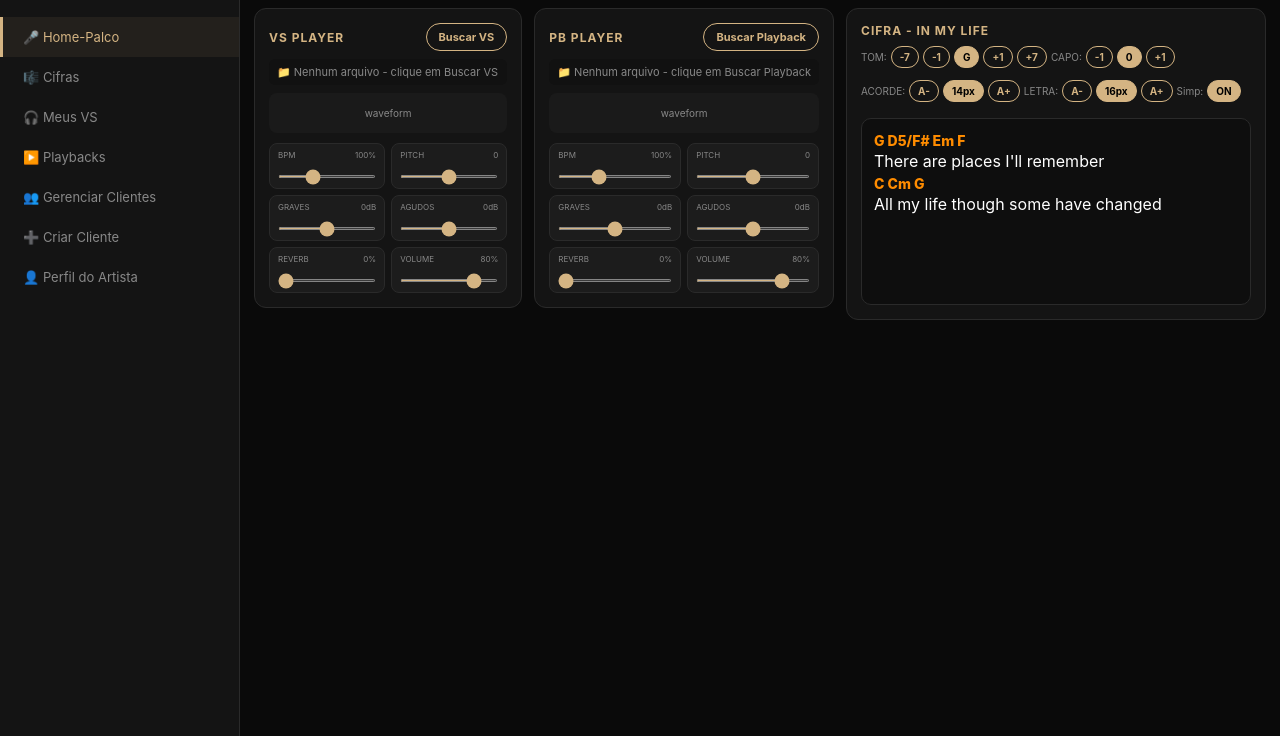
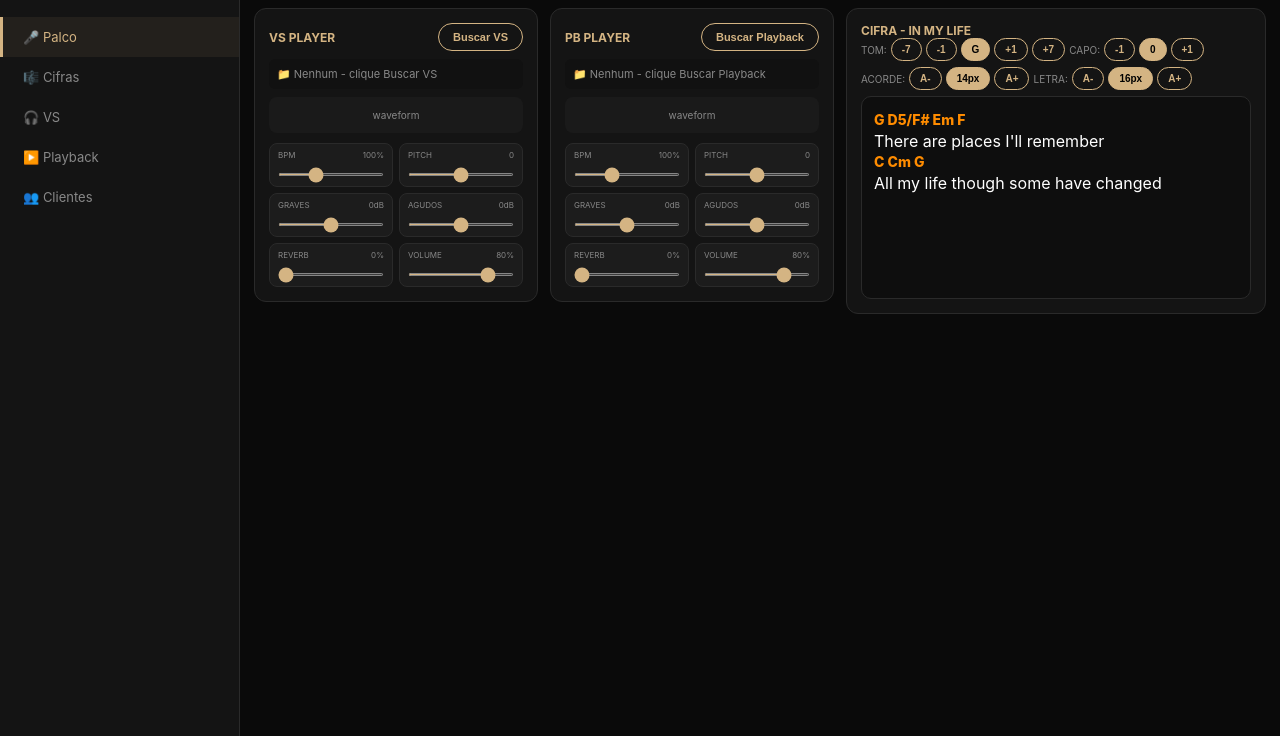
Before and after one commit to takitakisom-dev/TAKI-PRO-LIVE, a plain HTML site: page index.html in a window 1280 px wide. Shown: the part 64-800 px from the top of the page. Drawn offline with Linux system fonts and the light colour scheme.

Commit message:
Update index.html

```diff
--- a/index.html
+++ b/index.html
@@ -2,133 +2,104 @@
 <html lang="pt-BR">
 <head>
 <meta charset="UTF-8">
-<meta name="viewport" content="width=device-width, initial-scale=1.0, maximum-scale=1.0">
-<title>SHOWTIME PRO v3.8</title>
+<meta name="viewport" content="width=device-width, initial-scale=1.0, maximum-scale=1.0, user-scalable=no">
+<title>SHOWTIME PRO v3.9 FIX</title>
 <style>
+*{margin:0;padding:0;box-sizing:border-box}
+html,body{overflow-x:hidden!important;width:100%;max-width:100vw}
 :root{--bg:#0A0A0A;--card:#141414;--card2:#1C1C1C;--gold:#D4B483;--orange:#FF8C00;--white:#FAFAFA;--gray:#888;--border:#2A2A2A}
-*{margin:0;padding:0;box-sizing:border-box;font-family:Inter,system-ui}
-body{background:var(--bg);color:var(--white);min-height:100vh}
+body{background:var(--bg);color:var(--white);font-family:Inter,system-ui}
 aside{width:240px;background:var(--card);border-right:1px solid var(--border);padding:20px 0;position:fixed;height:100vh;z-index:100;transition:.3s}
 aside .logo{padding:0 20px 20px;color:var(--gold);font-weight:900;letter-spacing:2px;border-bottom:1px solid var(--border);margin-bottom:20px}
-aside nav a{display:flex;gap:10px;padding:12px 20px;color:var(--gray);text-decoration:none;font-size:13px;border-left:3px solid transparent;cursor:pointer}
+aside nav a{display:flex;gap:10px;padding:12px 20px;color:var(--gray);text-decoration:none;font-size:13px;border-left:3px solid transparent}
 aside nav a.active,aside nav a:hover{background:rgba(212,180,131,.08);color:var(--gold);border-left-color:var(--gold)}
-main{margin-left:240px;padding:14px;display:grid;grid-template-columns:1fr 1fr 420px;gap:12px}
-.topbar{grid-column:1/-1;display:flex;justify-content:space-between;align-items:center;background:var(--card);border:1px solid var(--border);padding:12px 16px;border-radius:12px}
+main{margin-left:240px;padding:14px;display:grid;grid-template-columns:1fr 1fr 420px;gap:12px;max-width:100%;overflow-x:hidden}
+.topbar{grid-column:1/-1;display:flex;justify-content:space-between;align-items:center;background:var(--card);border:1px solid var(--border);padding:12px 16px;border-radius:12px;width:100%}
 .hamburger{display:none;font-size:22px;background:none;border:none;color:var(--gold);cursor:pointer}
-.card{background:var(--card);border:1px solid var(--border);border-radius:12px;padding:14px}
-.card h3{color:var(--gold);font-size:12px;letter-spacing:1px;margin-bottom:8px;display:flex;justify-content:space-between;align-items:center}
-.btn{padding:6px 12px;border-radius:20px;border:1px solid var(--gold);background:transparent;color:var(--gold);font-size:11px;font-weight:700;cursor:pointer}
-.btn.gold{background:var(--gold);color:#000;border-color:var(--gold)}
-.btn.small{padding:4px 8px;font-size:10px}
-.file{font-size:11px;color:var(--gray);margin-bottom:8px;display:flex;align-items:center;gap:6px;white-space:nowrap;overflow:hidden;text-overflow:ellipsis;background:#111;padding:6px 8px;border-radius:6px}
-.wave{height:40px;background:#1a1a1a;border-radius:8px;margin-bottom:10px;position:relative;overflow:hidden;display:flex;align-items:center;justify-content:center;color:var(--gray);font-size:10px}
-.controls{display:grid;grid-template-columns:1fr 1fr;gap:6px}
-.ctrl{background:var(--card2);border:1px solid var(--border);border-radius:8px;padding:6px 8px}
-.ctrl label{font-size:8px;color:var(--gray);display:block;margin-bottom:2px;display:flex;justify-content:space-between}
-.ctrl input{width:100%;margin-top:4px;accent-color:var(--gold);height:3px}
+.card{background:var(--card);border:1px solid var(--border);border-radius:12px;padding:14px;width:100%;max-width:100%;overflow:hidden}
+.card h3{color:var(--gold);font-size:12px;display:flex;justify-content:space-between;align-items:center;gap:8px}
+.btn{padding:7px 14px;border-radius:20px;border:1px solid var(--gold);background:transparent;color:var(--gold);font-size:11px;font-weight:700;cursor:pointer;white-space:nowrap}
+.btn.gold{background:var(--gold);color:#000}
+.btn.small{padding:5px 10px;font-size:10px}
+.file{font-size:11px;color:var(--gray);margin:8px 0;background:#111;padding:8px;border-radius:6px;overflow:hidden;text-overflow:ellipsis;white-space:nowrap;width:100%}
+.wave{height:36px;background:#1a1a1a;border-radius:8px;margin-bottom:10px;display:flex;align-items:center;justify-content:center;color:var(--gray);font-size:10px;width:100%}
+.controls{display:grid;grid-template-columns:1fr 1fr;gap:6px;width:100%}
+.ctrl{background:var(--card2);border:1px solid var(--border);border-radius:8px;padding:6px 8px;min-width:0}
+.ctrl label{font-size:8px;color:var(--gray);display:flex;justify-content:space-between}
+.ctrl input{width:100%;accent-color:var(--gold);height:3px}
 .overlay{display:none;position:fixed;inset:0;background:rgba(0,0,0,.6);z-index:90}
 .cifra-card{grid-row:span 2;display:flex;flex-direction:column}
-.cifra-header{display:flex;flex-wrap:wrap;gap:6px;margin-bottom:10px}
 .tom-controls{display:flex;gap:4px;align-items:center;flex-wrap:wrap;margin-bottom:6px}
 .tag{font-size:10px;color:var(--gray)}
-.cifra-box{background:#0E0E0E;border:1px solid var(--border);border-radius:10px;padding:12px;flex:1;min-height:180px;overflow:auto}
+.cifra-box{background:#0E0E0E;border:1px solid var(--border);border-radius:10px;padding:12px;flex:1;overflow:auto;width:100%}
 .chord{color:var(--orange);font-weight:800;font-size:var(--chord-size,14px)}
-.lyric{color:#fff;font-size:var(--lyric-size,16px);margin-top:2px;display:block}
-.line-cifra{line-height:18px;margin-bottom:4px}
+.lyric{color:#fff;font-size:var(--lyric-size,16px);display:block;margin-top:2px}
+
+/* FIX MOBILE - UMA TELA SÓ SEM LADO */
 @media(max-width:900px){
-  aside{transform:translateX(-100%)} aside.open{transform:translateX(0)}
-  main{margin-left:0;grid-template-columns:1fr 1fr;gap:10px;padding:10px}
+  aside{transform:translateX(-100%)}
+  aside.open{transform:translateX(0)}
+  main{margin-left:0;grid-template-columns:1fr!important;gap:10px;padding:10px;width:100vw;max-width:100vw}
+  .topbar{width:100%}
   .hamburger{display:block}
   .overlay.open{display:block}
-  .cifra-card{grid-column:1/-1;grid-row:auto}
+  .cifra-card{grid-column:1;grid-row:auto}
+  .controls{grid-template-columns:1fr 1fr}
 }
 </style>
 </head>
 <body>
 <div class="overlay" id="overlay" onclick="toggleMenu()"></div>
-<aside id="sidebar">
-<div class="logo">SHOWTIME PRO</div>
-<nav>
-<a class="active">🎤 Home-Palco</a>
-<a>🎼 Cifras</a>
-<a>🎧 Meus VS</a>
-<a>▶️ Playbacks</a>
-<a>👥 Gerenciar Clientes</a>
-<a>➕ Criar Cliente</a>
-<a>👤 Perfil do Artista</a>
-</nav>
-</aside>
+<aside id="sidebar"><div class="logo">SHOWTIME PRO</div><nav><a class="active">🎤 Palco</a><a>🎼 Cifras</a><a>🎧 VS</a><a>▶️ Playback</a><a>👥 Clientes</a></nav></aside>
 <main>
-<div class="topbar">
-<button class="hamburger" onclick="toggleMenu()">☰</button>
-<div><b style="color:var(--gold)">PALCO AO VIVO</b> <small style="color:var(--gray)">• 3 pedidos</small></div>
-<div>🔔<span style="background:var(--orange);color:#000;font-size:10px;padding:2px 5px;border-radius:10px">3</span></div>
-</div>
+<div class="topbar"><button class="hamburger" onclick="toggleMenu()">☰</button><div><b style="color:var(--gold)">PALCO AO VIVO</b> • 3 pedidos</div><div>🔔<span style="background:var(--orange);color:#000;font-size:10px;padding:2px 5px;border-radius:10px">3</span></div></div>
 
 <div class="card">
-<h3>VS PLAYER <button class="btn" onclick="document.getElementById('fileVS').click()">Buscar VS</button></h3>
-<input type="file" id="fileVS" accept=".wav,.mp3,.m4a" style="display:none" onchange="loadFile(this,'vs')">
-<div class="file" id="fileVSName">📁 Nenhum arquivo - clique em Buscar VS</div>
-<audio id="audioVS" style="display:none" controls></audio>
-<div class="wave" id="waveVS">waveform</div>
+<h3>VS PLAYER <button class="btn" onclick="document.getElementById('fVS').click()">Buscar VS</button></h3>
+<input type="file" id="fVS" hidden accept=".wav,.mp3" onchange="load(this,'vs')">
+<div class="file" id="fVSName">📁 Nenhum - clique Buscar VS</div>
+<audio id="aVS" hidden controls></audio>
+<div class="wave" id="wVS">waveform</div>
 <div class="controls">
-<div class="ctrl"><label><span>BPM</span><span id="vsBpmVal">100%</span></label><input type="range" id="vsBpm" min="50" max="200" value="100" oninput="setBpm('vs',this.value)"></div>
-<div class="ctrl"><label><span>PITCH</span><span id="vsPitchVal">0</span></label><input type="range" id="vsPitch" min="-12" max="12" value="0" oninput="setPitch('vs',this.value)"></div>
-<div class="ctrl"><label><span>GRAVES</span><span id="vsBassVal">0dB</span></label><input type="range" id="vsBass" min="-12" max="12" value="0" oninput="setEQ('vs','bass',this.value)"></div>
-<div class="ctrl"><label><span>AGUDOS</span><span id="vsTrebleVal">0dB</span></label><input type="range" id="vsTreble" min="-12" max="12" value="0" oninput="setEQ('vs','treble',this.value)"></div>
-<div class="ctrl"><label><span>REVERB</span><span id="vsReverbVal">0%</span></label><input type="range" id="vsReverb" min="0" max="100" value="0" oninput="setReverb('vs',this.value)"></div>
-<div class="ctrl"><label><span>VOLUME</span><span id="vsVolVal">80%</span></label><input type="range" id="vsVol" min="0" max="100" value="80" oninput="setVol('vs',this.value)"></div>
+<div class="ctrl"><label><span>BPM</span><span id="vsB">100%</span></label><input type="range" min="50" max="200" value="100" oninput="vsB.innerText=this.value+'%';aVS.playbackRate=this.value/100"></div>
+<div class="ctrl"><label><span>PITCH</span><span id="vsP">0</span></label><input type="range" min="-12" max="12" value="0" oninput="vsP.innerText=this.value"></div>
+<div class="ctrl"><label><span>GRAVES</span><span id="vsG">0dB</span></label><input type="range" min="-12" max="12" value="0" oninput="vsG.innerText=this.value+'dB'"></div>
+<div class="ctrl"><label><span>AGUDOS</span><span id="vsA">0dB</span></label><input type="range" min="-12" max="12" value="0" oninput="vsA.innerText=this.value+'dB'"></div>
+<div class="ctrl"><label><span>REVERB</span><span id="vsR">0%</span></label><input type="range" min="0" max="100" value="0" oninput="vsR.innerText=this.value+'%'"></div>
+<div class="ctrl"><label><span>VOLUME</span><span id="vsV">80%</span></label><input type="range" min="0" max="100" value="80" oninput="vsV.innerText=this.value+'%';aVS.volume=this.value/100"></div>
 </div>
 </div>
 
 <div class="card">
-<h3>PB PLAYER <button class="btn" onclick="document.getElementById('filePB').click()">Buscar Playback</button></h3>
-<input type="file" id="filePB" accept=".wav,.mp3,.m4a" style="display:none" onchange="loadFile(this,'pb')">
-<div class="file" id="filePBName">📁 Nenhum arquivo - clique em Buscar Playback</div>
-<audio id="audioPB" style="display:none" controls></audio>
-<div class="wave" id="wavePB">waveform</div>
+<h3>PB PLAYER <button class="btn" onclick="document.getElementById('fPB').click()">Buscar Playback</button></h3>
+<input type="file" id="fPB" hidden accept=".wav,.mp3" onchange="load(this,'pb')">
+<div class="file" id="fPBName">📁 Nenhum - clique Buscar Playback</div>
+<audio id="aPB" hidden controls></audio>
+<div class="wave" id="wPB">waveform</div>
 <div class="controls">
-<div class="ctrl"><label><span>BPM</span><span id="pbBpmVal">100%</span></label><input type="range" id="pbBpm" min="50" max="200" value="100" oninput="setBpm('pb',this.value)"></div>
-<div class="ctrl"><label><span>PITCH</span><span id="pbPitchVal">0</span></label><input type="range" id="pbPitch" min="-12" max="12" value="0" oninput="setPitch('pb',this.value)"></div>
-<div class="ctrl"><label><span>GRAVES</span><span id="pbBassVal">0dB</span></label><input type="range" id="pbBass" min="-12" max="12" value="0" oninput="setEQ('pb','bass',this.value)"></div>
-<div class="ctrl"><label><span>AGUDOS</span><span id="pbTrebleVal">0dB</span></label><input type="range" id="pbTreble" min="-12" max="12" value="0" oninput="setEQ('pb','treble',this.value)"></div>
-<div class="ctrl"><label><span>REVERB</span><span id="pbReverbVal">0%</span></label><input type="range" id="pbReverb" min="0" max="100" value="0" oninput="setReverb('pb',this.value)"></div>
-<div class="ctrl"><label><span>VOLUME</span><span id="pbVolVal">80%</span></label><input type="range" id="pbVol" min="0" max="100" value="80" oninput="setVol('pb',this.value)"></div>
+<div class="ctrl"><label><span>BPM</span><span id="pbB">100%</span></label><input type="range" min="50" max="200" value="100" oninput="pbB.innerText=this.value+'%';aPB.playbackRate=this.value/100"></div>
+<div class="ctrl"><label><span>PITCH</span><span id="pbP">0</span></label><input type="range" min="-12" max="12" value="0" oninput="pbP.innerText=this.value"></div>
+<div class="ctrl"><label><span>GRAVES</span><span id="pbG">0dB</span></label><input type="range" min="-12" max="12" value="0" oninput="pbG.innerText=this.value+'dB'"></div>
+<div class="ctrl"><label><span>AGUDOS</span><span id="pbA">0dB</span></label><input type="range" min="-12" max="12" value="0" oninput="pbA.innerText=this.value+'dB'"></div>
+<div class="ctrl"><label><span>REVERB</span><span id="pbR">0%</span></label><input type="range" min="0" max="100" value="0" oninput="pbR.innerText=this.value+'%'"></div>
+<div class="ctrl"><label><span>VOLUME</span><span id="pbV">80%</span></label><input type="range" min="0" max="100" value="80" oninput="pbV.innerText=this.value+'%';aPB.volume=this.value/100"></div>
 </div>
 </div>
 
 <div class="card cifra-card">
 <h3>CIFRA - IN MY LIFE</h3>
-<div class="cifra-header">
-<div class="tom-controls"><span class="tag">TOM:</span><button class="btn small" onclick="trans(-7)">-7</button><button class="btn small" onclick="trans(-1)">-1</button><button class="btn small gold" id="tom">G</button><button class="btn small" onclick="trans(1)">+1</button><button class="btn small" onclick="trans(7)">+7</button><span class="tag">CAPO:</span><button class="btn small" onclick="capo(-1)">-1</button><button class="btn small gold" id="capo">0</button><button class="btn small" onclick="capo(1)">+1</button></div>
-<div class="tom-controls"><span class="tag">ACORDE:</span><button class="btn small" onclick="changeSize('chord',-1)">A-</button><button class="btn small gold" id="chordSize">14px</button><button class="btn small" onclick="changeSize('chord',1)">A+</button><span class="tag">LETRA:</span><button class="btn small" onclick="changeSize('lyric',-1)">A-</button><button class="btn small gold" id="lyricSize">16px</button><button class="btn small" onclick="changeSize('lyric',1)">A+</button><span class="tag">Simp:</span><button class="btn small gold" id="simpBtn" onclick="toggleSimp()">ON</button></div>
-</div>
-<div class="cifra-box">
-<div class="line-cifra"><span class="chord">G D5/F# Em F</span><span class="lyric">There are places I'll remember</span></div>
-<div class="line-cifra"><span class="chord">C Cm G</span><span class="lyric">All my life though some have changed</span></div>
-</div>
+<div class="tom-controls"><span class="tag">TOM:</span><button class="btn small" onclick="chgTom(-7)">-7</button><button class="btn small" onclick="chgTom(-1)">-1</button><button class="btn small gold" id="tom">G</button><button class="btn small" onclick="chgTom(1)">+1</button><button class="btn small" onclick="chgTom(7)">+7</button><span class="tag">CAPO:</span><button class="btn small" onclick="chgCapo(-1)">-1</button><button class="btn small gold" id="capo">0</button><button class="btn small" onclick="chgCapo(1)">+1</button></div>
+<div class="tom-controls"><span class="tag">ACORDE:</span><button class="btn small" onclick="chgSz('c',-1)">A-</button><button class="btn small gold" id="cSz">14px</button><button class="btn small" onclick="chgSz('c',1)">A+</button><span class="tag">LETRA:</span><button class="btn small" onclick="chgSz('l',-1)">A-</button><button class="btn small gold" id="lSz">16px</button><button class="btn small" onclick="chgSz('l',1)">A+</button></div>
+<div class="cifra-box" id="cifra"><div class="line-cifra"><span class="chord">G D5/F# Em F</span><span class="lyric">There are places I'll remember</span></div><div class="line-cifra"><span class="chord">C Cm G</span><span class="lyric">All my life though some have changed</span></div></div>
 </div>
 </main>
 <script>
-let chordSize=14,lyricSize=16;
-function toggleMenu(){document.getElementById('sidebar').classList.toggle('open');document.getElementById('overlay').classList.toggle('open')}
-function loadFile(input,type){
-  const file=input.files[0]; if(!file) return;
-  const url=URL.createObjectURL(file);
-  const audio=document.getElementById(type==='vs'?'audioVS':'audioPB');
-  audio.src=url; audio.style.display='block';
-  document.getElementById(type==='vs'?'fileVSName':'filePBName').innerText='📁 '+file.name+' • '+(file.size/1024/1024).toFixed(1)+'MB';
-  document.getElementById(type==='vs'?'waveVS':'wavePB').innerText='▶️ '+file.name;
-}
-function setBpm(t,v){document.getElementById(t+'BpmVal').innerText=v+'%'; const a=document.getElementById(t==='vs'?'audioVS':'audioPB'); a.playbackRate=v/100}
-function setPitch(t,v){document.getElementById(t+'PitchVal').innerText=v; }
-function setEQ(t,b,v){document.getElementById(t+(b==='bass'?'Bass':'Treble')+'Val').innerText=v+'dB'}
-function setReverb(t,v){document.getElementById(t+'ReverbVal').innerText=v+'%'}
-function setVol(t,v){document.getElementById(t+'VolVal').innerText=v+'%'; document.getElementById(t==='vs'?'audioVS':'audioPB').volume=v/100}
-function changeSize(t,d){if(t==='chord'){chordSize=Math.max(10,Math.min(28,chordSize+d));document.documentElement.style.setProperty('--chord-size',chordSize+'px');document.getElementById('chordSize').innerText=chordSize+'px'}else{lyricSize=Math.max(10,Math.min(28,lyricSize+d));document.documentElement.style.setProperty('--lyric-size',lyricSize+'px');document.getElementById('lyricSize').innerText=lyricSize+'px'}}
-function trans(d){const tons=['C','C#','D','D#','E','F','F#','G','G#','A','A#','B']; let i=tons.indexOf(document.getElementById('tom').innerText); i=(i+d+12)%12; document.getElementById('tom').innerText=tons[i]}
-function capo(d){let v=parseInt(document.getElementById('capo').innerText); v+=d; document.getElementById('capo').innerText=v}
-function toggleSimp(){const b=document.getElementById('simpBtn'); b.innerText=b.innerText==='ON'?'OFF':'ON'; b.className=b.innerText==='ON'?'btn small gold':'btn small'}
+let cs=14,ls=16;const tons=['C','C#','D','D#','E','F','F#','G','G#','A','A#','B'];
+function toggleMenu(){sidebar.classList.toggle('open');overlay.classList.toggle('open')}
+function load(i,t){const f=i.files[0];if(!f)return;const u=URL.createObjectURL(f);const a=document.getElementById(t==='vs'?'aVS':'aPB');a.src=u;a.style.display='block';document.getElementById(t==='vs'?'fVSName':'fPBName').innerText='📁 '+f.name;document.getElementById(t==='vs'?'wVS':'wPB').innerText='▶️ '+f.name}
+function chgSz(t,d){if(t==='c'){cs=Math.max(10,Math.min(28,cs+d));document.documentElement.style.setProperty('--chord-size',cs+'px');cSz.innerText=cs+'px'}else{ls=Math.max(10,Math.min(28,ls+d));document.documentElement.style.setProperty('--lyric-size',ls+'px');lSz.innerText=ls+'px'}}
+function chgTom(d){let i=tons.indexOf(tom.innerText);i=(i+d+12)%12;tom.innerText=tons[i]}
+function chgCapo(d){capo.innerText=parseInt(capo.innerText)+d}
 document.documentElement.style.setProperty('--chord-size','14px');document.documentElement.style.setProperty('--lyric-size','16px');
 </script>
 </body>
```
